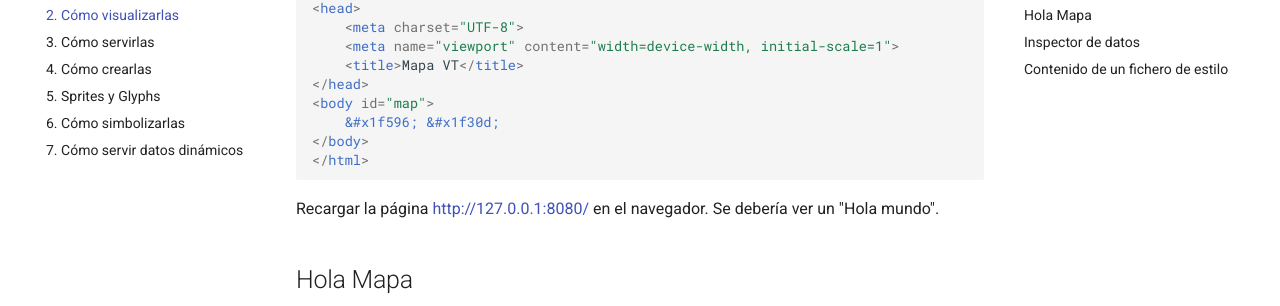
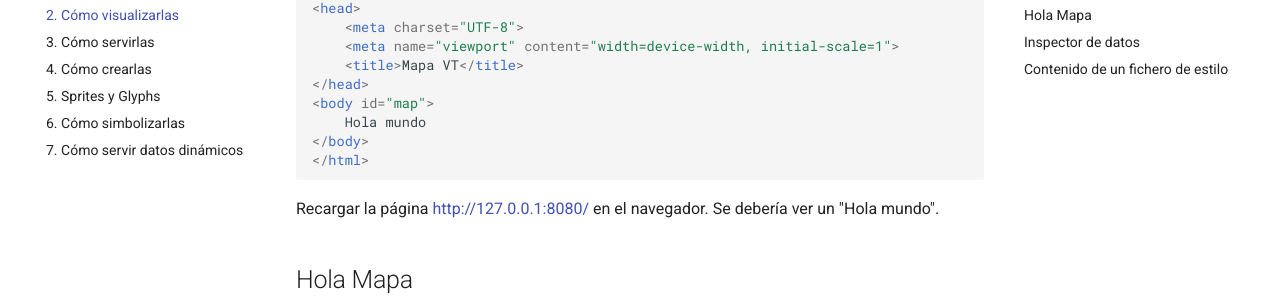
Before and after one commit to geoinquiets/taller-vt, an MkDocs documentation site: the page built from docs/2_visor_simple.md, in a window 1280 px wide and 900 px high, scrolled down 901 px. Shown: the part 147-453 px from the top of the window. Built offline with MkDocs 1.6.1 and Material for MkDocs 9.7.7, drawn with Linux system fonts in a browser that asks for light colours; comment, search, counter and statistics services are not loaded; old or Windows-style settings are respelled for this version of MkDocs.

Commit message:
Hola mundo sin chiste gráfico. Closes #25

````diff
--- a/docs/2_visor_simple.md
+++ b/docs/2_visor_simple.md
@@ -48,7 +48,7 @@ Crea un fichero `barcelona.html`:
     <title>Mapa VT</title>
 </head>
 <body id="map">
-    &#x1f596; &#x1f30d;
+    Hola mundo
 </body>
 </html>
 ```
````
